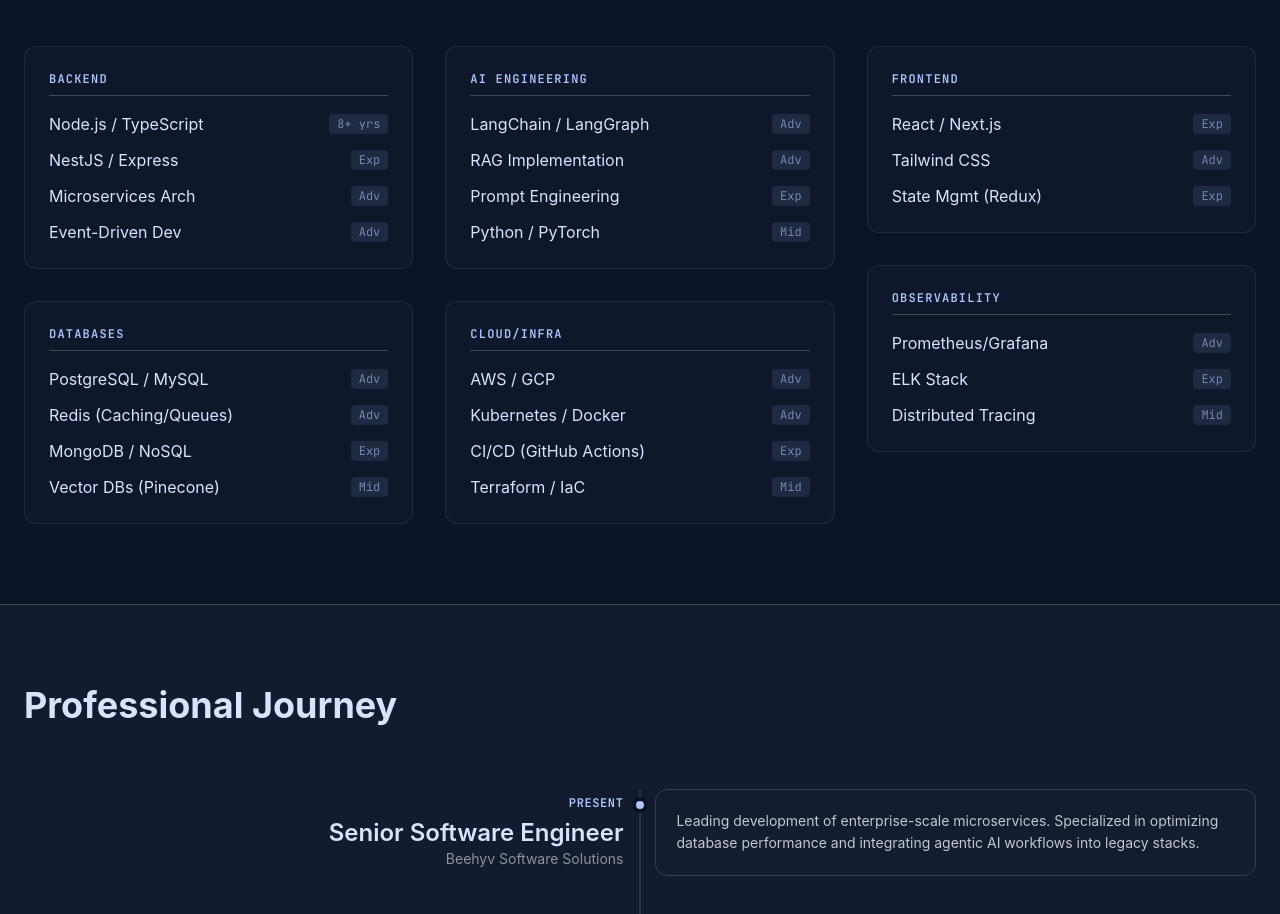
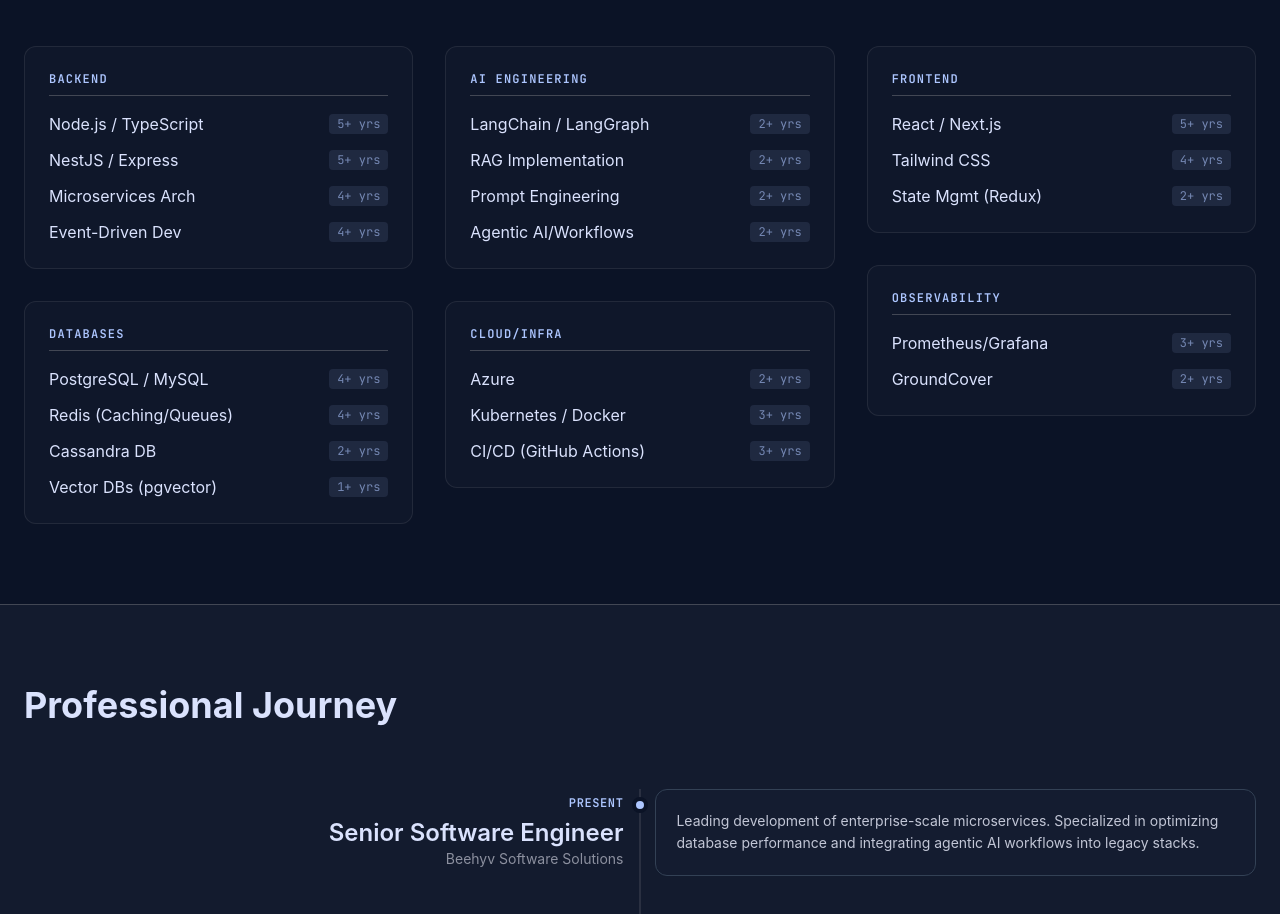
Before and after one commit to neeraj2021/portfolio, a React (Vite) app: page / in a window 1280 px wide. Shown: the part 2816-3730 px from the top of the page. Built offline with nearby package versions, Linux system fonts and the light colour scheme.

Commit message:
chore: update technical expertise skills and years of experience entries

```diff
--- a/src/components/TechnicalExpertise.tsx
+++ b/src/components/TechnicalExpertise.tsx
@@ -6,19 +6,19 @@ export const TechnicalExpertise: React.FC = () => {
       category1: {
         title: 'Backend',
         skills: [
-          { name: 'Node.js / TypeScript', level: '8+ yrs' },
-          { name: 'NestJS / Express', level: 'Exp' },
-          { name: 'Microservices Arch', level: 'Adv' },
-          { name: 'Event-Driven Dev', level: 'Adv' },
+          { name: 'Node.js / TypeScript', level: '5+ yrs' },
+          { name: 'NestJS / Express', level: '5+ yrs' },
+          { name: 'Microservices Arch', level: '4+ yrs' },
+          { name: 'Event-Driven Dev', level: '4+ yrs' },
         ],
       },
       category2: {
         title: 'Databases',
         skills: [
-          { name: 'PostgreSQL / MySQL', level: 'Adv' },
-          { name: 'Redis (Caching/Queues)', level: 'Adv' },
-          { name: 'MongoDB / NoSQL', level: 'Exp' },
-          { name: 'Vector DBs (Pinecone)', level: 'Mid' },
+          { name: 'PostgreSQL / MySQL', level: '4+ yrs' },
+          { name: 'Redis (Caching/Queues)', level: '4+ yrs' },
+          { name: 'Cassandra DB', level: '2+ yrs' },
+          { name: 'Vector DBs (pgvector)', level: '1+ yrs' },
         ],
       },
     },
@@ -26,19 +26,18 @@ export const TechnicalExpertise: React.FC = () => {
       category1: {
         title: 'AI Engineering',
         skills: [
-          { name: 'LangChain / LangGraph', level: 'Adv' },
-          { name: 'RAG Implementation', level: 'Adv' },
-          { name: 'Prompt Engineering', level: 'Exp' },
-          { name: 'Python / PyTorch', level: 'Mid' },
+          { name: 'LangChain / LangGraph', level: '2+ yrs' },
+          { name: 'RAG Implementation', level: '2+ yrs' },
+          { name: 'Prompt Engineering', level: '2+ yrs' },
+          { name: 'Agentic AI/Workflows', level: '2+ yrs' },
         ],
       },
       category2: {
         title: 'Cloud/Infra',
         skills: [
-          { name: 'AWS / GCP', level: 'Adv' },
-          { name: 'Kubernetes / Docker', level: 'Adv' },
-          { name: 'CI/CD (GitHub Actions)', level: 'Exp' },
-          { name: 'Terraform / IaC', level: 'Mid' },
+          { name: 'Azure', level: '2+ yrs' },
+          { name: 'Kubernetes / Docker', level: '3+ yrs' },
+          { name: 'CI/CD (GitHub Actions)', level: '3+ yrs' },
         ],
       },
     },
@@ -46,17 +45,16 @@ export const TechnicalExpertise: React.FC = () => {
       category1: {
         title: 'Frontend',
         skills: [
-          { name: 'React / Next.js', level: 'Exp' },
-          { name: 'Tailwind CSS', level: 'Adv' },
-          { name: 'State Mgmt (Redux)', level: 'Exp' },
+          { name: 'React / Next.js', level: '5+ yrs' },
+          { name: 'Tailwind CSS', level: '4+ yrs' },
+          { name: 'State Mgmt (Redux)', level: '2+ yrs' },
         ],
       },
       category2: {
         title: 'Observability',
         skills: [
-          { name: 'Prometheus/Grafana', level: 'Adv' },
-          { name: 'ELK Stack', level: 'Exp' },
-          { name: 'Distributed Tracing', level: 'Mid' },
+          { name: 'Prometheus/Grafana', level: '3+ yrs' },
+          { name: 'GroundCover', level: '2+ yrs' },
         ],
       },
     },
```
